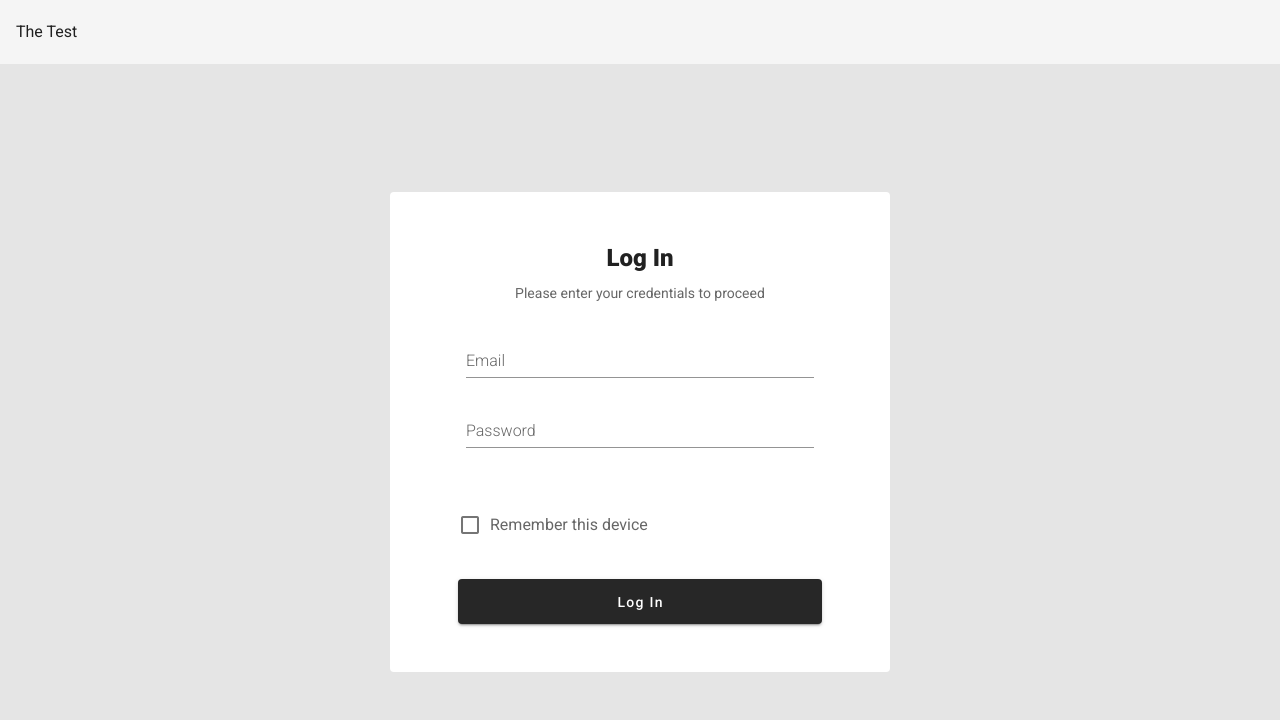
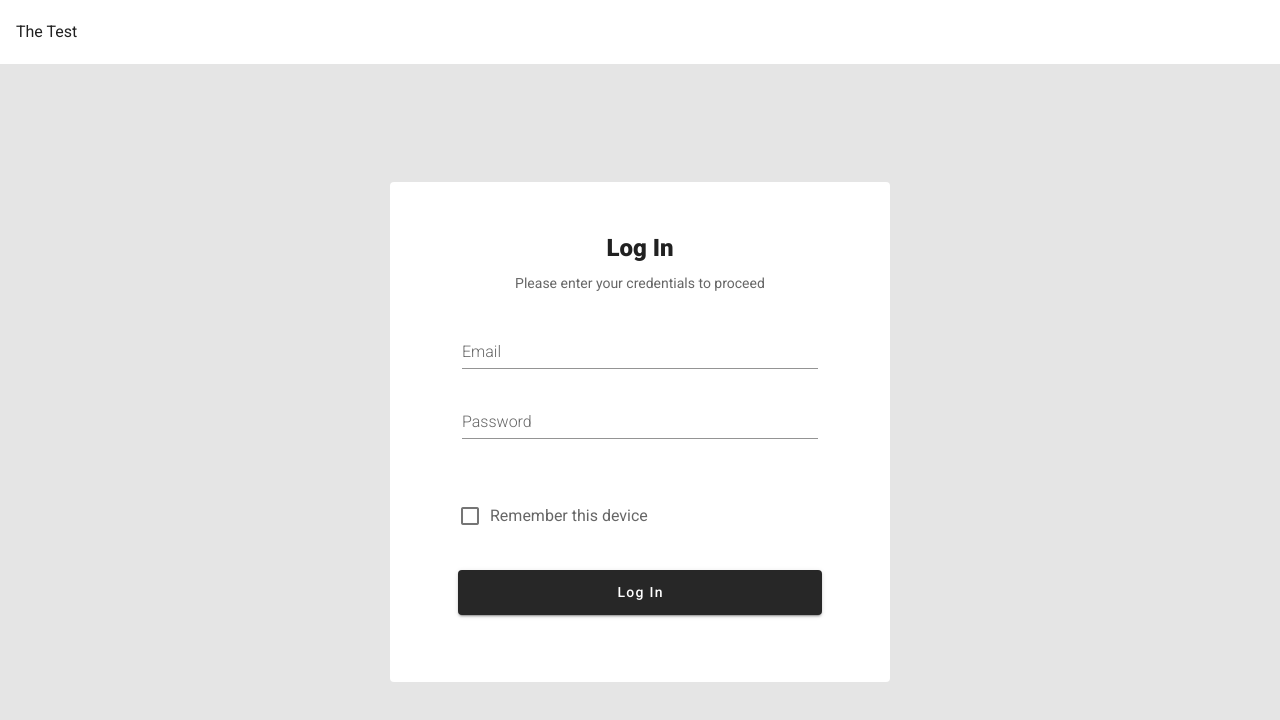
Before and after one commit to konstantin-bondarenko/vue-test-app, a Vue app: page / in a window 1280 px wide. Shown: the top 720 px of the page. Built offline with nearby package versions, Linux system fonts and the light colour scheme.

Commit message:
component optimization

```diff
--- a/src/App.vue
+++ b/src/App.vue
@@ -1,24 +1,22 @@
 <template>
-  <v-app :style="{background:'#E5E5E5'}">
-    <v-app-bar app flat>
+  <v-app>
+    <v-app-bar app flat color='white' :class="{'elevation-1': $vuetify.breakpoint.xs}">
       <span>The Test</span>
     </v-app-bar>
 
-    <v-content>
-      <Desktop class='hidden-xs-only' />
-      <Mobile class='hidden-sm-and-up'/>
-    </v-content>
+    <v-main>
+      <Desktop />
+    </v-main>
   </v-app>
 </template>
 
 <script>
 import Desktop from '@/components/Desktop'
-import Mobile from '@/components/Mobile'
 export default {
   name: 'App',
 
   components: {
-    Desktop, Mobile
+    Desktop
   }
 };
 </script>
--- a/src/components/Desktop.vue
+++ b/src/components/Desktop.vue
@@ -1,9 +1,20 @@
 <template>
- <v-container class="fill-height" fluid>
-  <v-row  align="center" justify="center">
-      <v-card flat class="ma-50" width='500' max-height='500'>
+ <v-container
+  class="fill-height"
+  fluid :style="$vuetify.breakpoint.xs ? {background:'#fff'} : {background:'#E5E5E5'}"
+  >
+    <v-layout
+      row
+      :align-center="!$vuetify.breakpoint.xs ? true : false"
+      justify-center
+      >
+      <v-card
+        flat
+        :width="$vuetify.breakpoint.xs ? '100%' : '500'"
+        :height="$vuetify.breakpoint.xs ? '90%' : '500'"
+        >
         <v-list-item two-line>
-          <v-list-item-content class='mt-10 text-center'>
+          <v-list-item-content :class="{'mt-10 text-center': !$vuetify.breakpoint.xs}">
             <v-list-item-title class="headline font-weight-black mb-3">Log In</v-list-item-title>
             <v-list-item-subtitle>Please enter your credentials to proceed</v-list-item-subtitle>
           </v-list-item-content>
@@ -11,29 +22,40 @@
         <v-card-text>
           <v-row align="center">
             <v-col class="display-3" cols="12">
-              <v-form class='mx-15'>
+              <v-form :class="{'mx-14': !$vuetify.breakpoint.xs}">
                 <v-text-field
                   :rules='inputRules'
                   label="Email"
                   v-model="email"
-                type="text"></v-text-field>
+                  type="text"
+                ></v-text-field>
                 <v-text-field
                   :rules='inputRules'
                   label="Password"
                   v-model="password"
-                type="password"></v-text-field>
+                  type="password"
+                ></v-text-field>
               </v-form>
             </v-col>
+            <v-flex row align-center justify-space-between class='mx-3 hidden-sm-and-up'>
+              <label for='switch'>Remember this device</label>
+              <v-switch id='switch' reverse inset></v-switch>
+            </v-flex>
           </v-row>
         </v-card-text>
-          <v-card-actions class='mx-15'>
+          <v-card-actions class='mx-15 hidden-xs-only'>
             <v-flex>
               <v-checkbox :label="'Remember this device'"></v-checkbox>
               <v-btn dark width='100%' height='45' class='mt-5 mb-10 text-capitalize'>Log in</v-btn>
             </v-flex>
           </v-card-actions>
       </v-card>
-  </v-row>
+      <v-flex class='mx-2 hidden-sm-and-up'>
+        <v-card-actions>
+          <v-btn dark width='100%' height='45' class='text-capitalize'>Log in</v-btn>
+        </v-card-actions>
+      </v-flex>
+    </v-layout>
  </v-container>
 </template>
 
--- a/src/components/Mobile.vue
+++ /dev/null
@@ -1,49 +0,0 @@
-<template>
-    <v-container fluid fill-height>
-        <v-flex text-xs-center fill-height>
-            <v-card height='90%' flat>
-                <v-list-item two-line>
-                <v-list-item-content class='mt-5 mx-2'>
-                    <v-list-item-title class="headline font-weight-black mb-3">Log In</v-list-item-title>
-                    <v-list-item-subtitle>Please enter your credentials to proceed</v-list-item-subtitle>
-                </v-list-item-content>
-                </v-list-item>
-                <v-card-text>
-                    <v-form class='mx-2'>
-                        <v-text-field
-                            :rules='inputRules'
-                            label="Email"
-                            v-model="email"
-                            type="text"></v-text-field>
-                        <v-text-field
-                            :rules='inputRules'
-                            label="Password"
-                            v-model="password"
-                            type="password"></v-text-field>
-                    </v-form>
-                    <v-flex row align-center justify-space-between class='mx-2'>
-                        <label for='switch'>Remember this device</label>
-                        <v-switch id='switch' reverse inset></v-switch>
-                    </v-flex>
-                </v-card-text>
-            </v-card>
-            <v-card-actions class='mx-2'>
-                <v-btn dark width='100%' height='45' class='text-capitalize'>Log in</v-btn>
-            </v-card-actions>
-        </v-flex>
-    </v-container>
-</template>
-
-<script>
-export default {
-  data(){
-    return {
-      email: '',
-      password: '',
-      inputRules: [
-        v => v.length >= 3 || 'Minimum length is 3 characters'
-      ]
-    }
-  }
-}
-</script>
```
Lines whose indentation alone changed are shown as unchanged.
